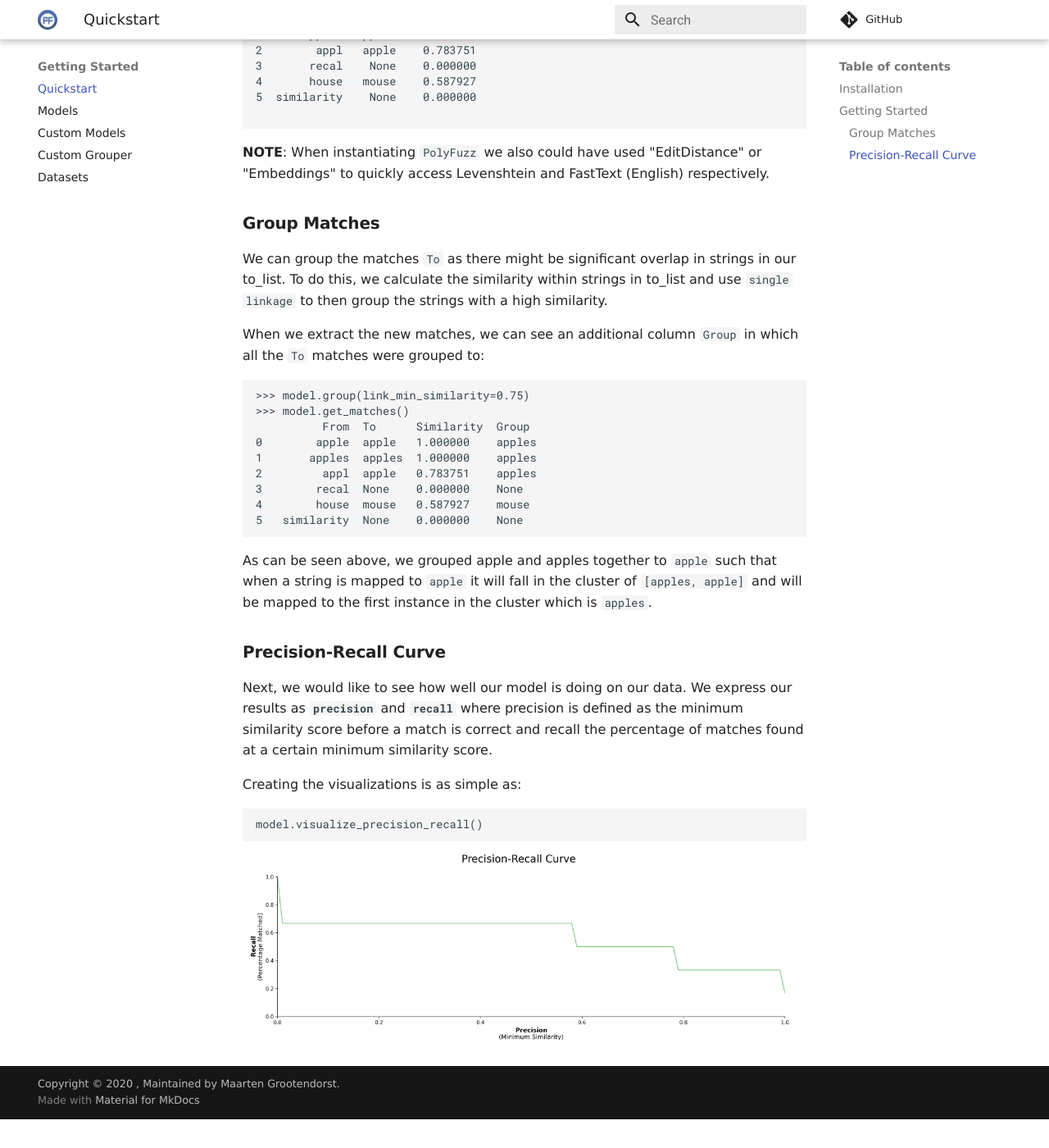
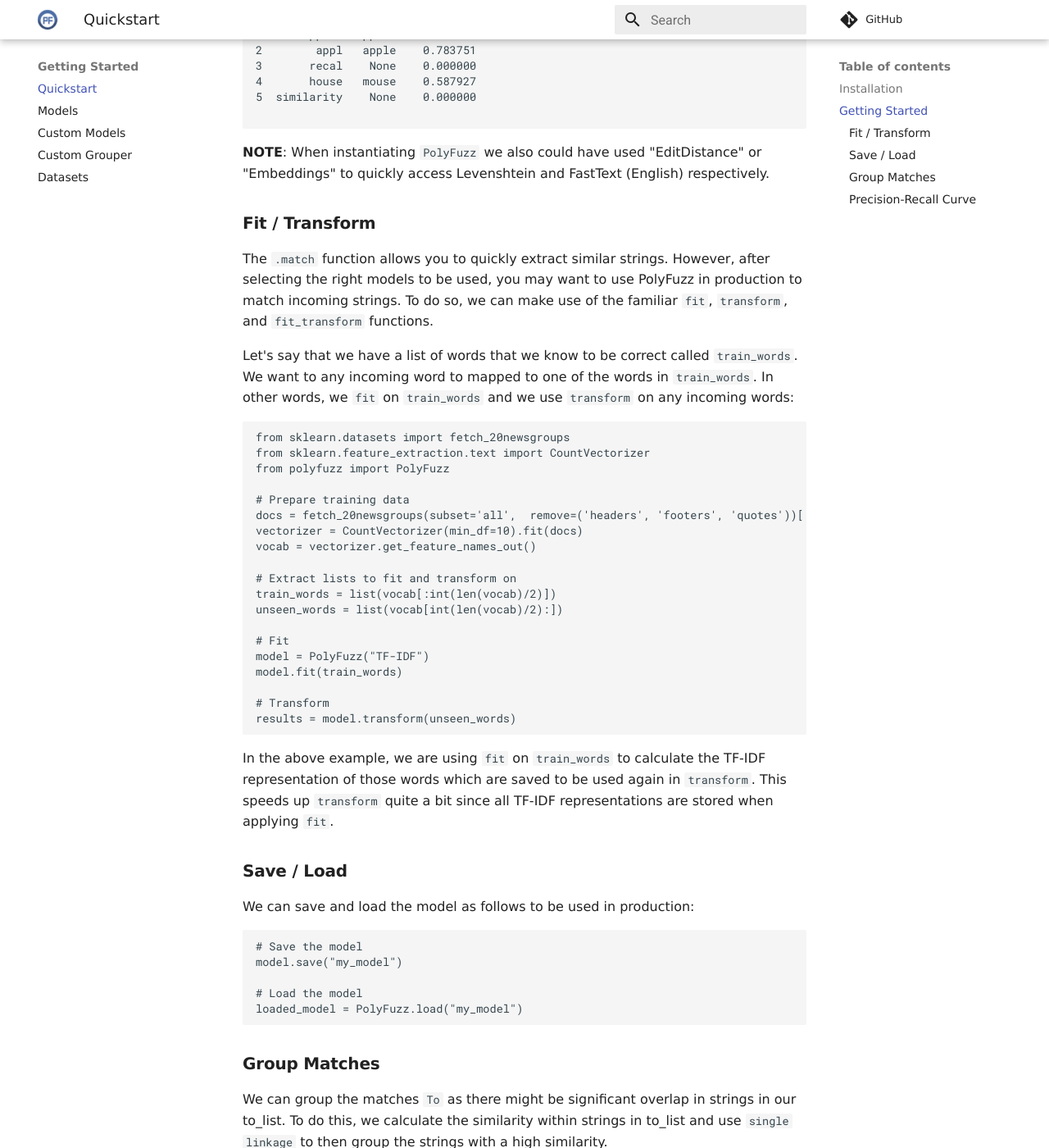
Before and after one commit to MaartenGr/PolyFuzz, an MkDocs documentation site: the page built from docs/tutorial/quickstart/quickstart.md, in a window 1280 px wide and 1400 px high, scrolled down 1188 px. Shown: the whole window at 82% size. Built offline with MkDocs 1.6.1 and Material for MkDocs 9.7.7, drawn with Linux system fonts in a browser that asks for light colours; comment, search, counter and statistics services are not loaded; before the commit the page ends 2553 px from its top, so only the background shows below that.

````diff
--- a/docs/tutorial/quickstart/quickstart.md
+++ b/docs/tutorial/quickstart/quickstart.md
@@ -56,6 +56,50 @@ The resulting matches can be accessed through `model.get_matches()`:
 **NOTE**: When instantiating `PolyFuzz` we also could have used "EditDistance" or "Embeddings" to quickly
 access Levenshtein and FastText (English) respectively.
 
+### Fit / Transform
+The `.match` function allows you to quickly extract similar strings. However, after selecting the right models to be used, you may want to use PolyFuzz
+in production to match incoming strings. To do so, we can make use of the familiar `fit`, `transform`, and `fit_transform` functions.
+
+Let's say that we have a list of words that we know to be correct called `train_words`. We want to any incoming word to mapped to one of the words in `train_words`.
+In other words, we `fit` on `train_words` and we use `transform` on any incoming words:
+
+```python
+from sklearn.datasets import fetch_20newsgroups
+from sklearn.feature_extraction.text import CountVectorizer
+from polyfuzz import PolyFuzz
+
+# Prepare training data
+docs = fetch_20newsgroups(subset='all',  remove=('headers', 'footers', 'quotes'))['data']
+vectorizer = CountVectorizer(min_df=10).fit(docs)
+vocab = vectorizer.get_feature_names_out()
+
+# Extract lists to fit and transform on
+train_words = list(vocab[:int(len(vocab)/2)])
+unseen_words = list(vocab[int(len(vocab)/2):])
+
+# Fit
+model = PolyFuzz("TF-IDF")
+model.fit(train_words)
+
+# Transform
+results = model.transform(unseen_words)
+```
+
+In the above example, we are using `fit` on `train_words` to calculate the TF-IDF representation of those words which are saved to be used again in `transform`.
+This speeds up `transform` quite a bit since all TF-IDF representations are stored when applying `fit`.
+
+### Save / Load
+
+We can save and load the model as follows to be used in production:
+
+```python
+# Save the model
+model.save("my_model")
+
+# Load the model
+loaded_model = PolyFuzz.load("my_model")
+```
+
 ### Group Matches
 We can group the matches `To` as there might be significant overlap in strings in our to_list.
 To do this, we calculate the similarity within strings in to_list and use `single linkage` to then
````
Also changed, not shown: README.md (+41 -0 lines), docs/releases.md (+11 -8 lines).
